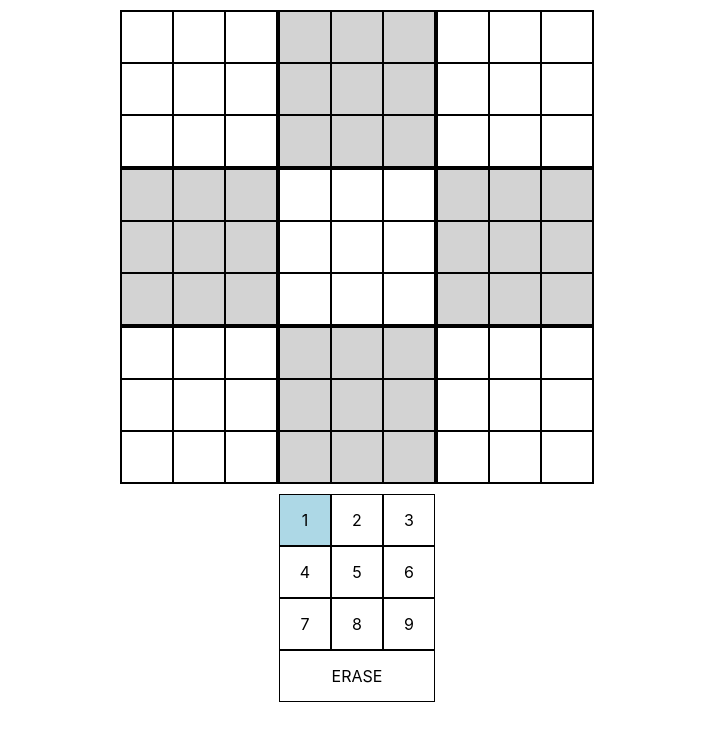
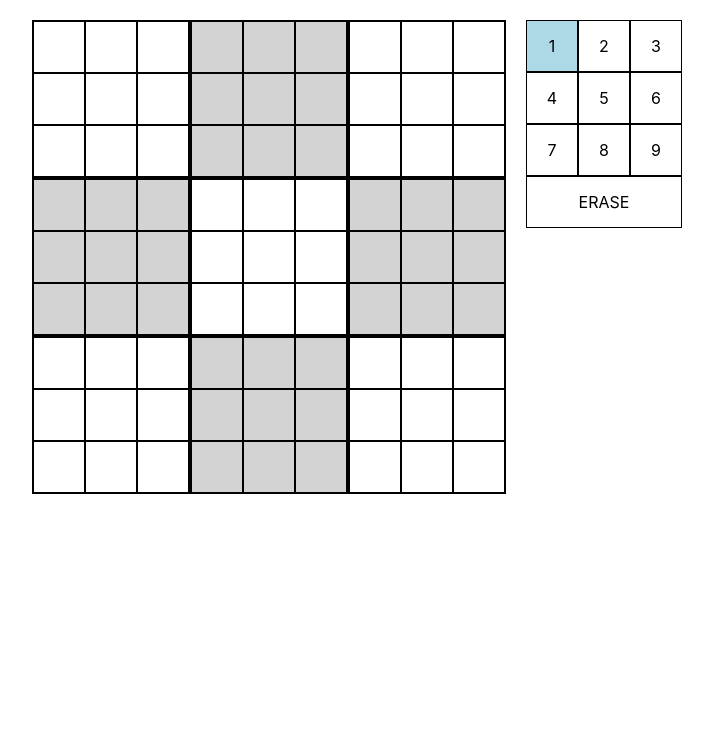
Before and after one commit to crucx012/sudoku, a React (Create React App) app: page / in a window 1280 px wide. Shown: the top 740 px of the page, without its empty margins (283-996 px from the left). Built offline with nearby package versions, Linux system fonts and the light colour scheme; the HTML template or start-up script is replaced by a standard one.

Commit message:
move number selector to the side of the board

```diff
--- a/src/App.js
+++ b/src/App.js
@@ -118,6 +118,7 @@ class App extends React.Component {
 
   render() {
     return (
+      <div className="small-margin container">
         <div className="small-margin">
           <div className="container">
             <Cube topLeft={this.getTopLeft(1)} color="white" state={this.state} onClick={this.handleBoardSquareClick} />
@@ -134,6 +135,7 @@ class App extends React.Component {
             <Cube topLeft={this.getTopLeft(8)} color="gray" state={this.state} onClick={this.handleBoardSquareClick} />
             <Cube topLeft={this.getTopLeft(9)} color="white" state={this.state} onClick={this.handleBoardSquareClick} />
           </div>
+        </div>
         <Selector selected={this.state.selected} onClick={this.handleSelectionChangeClick}/>
       </div>
     )
```
Lines whose indentation alone changed are shown as unchanged.
